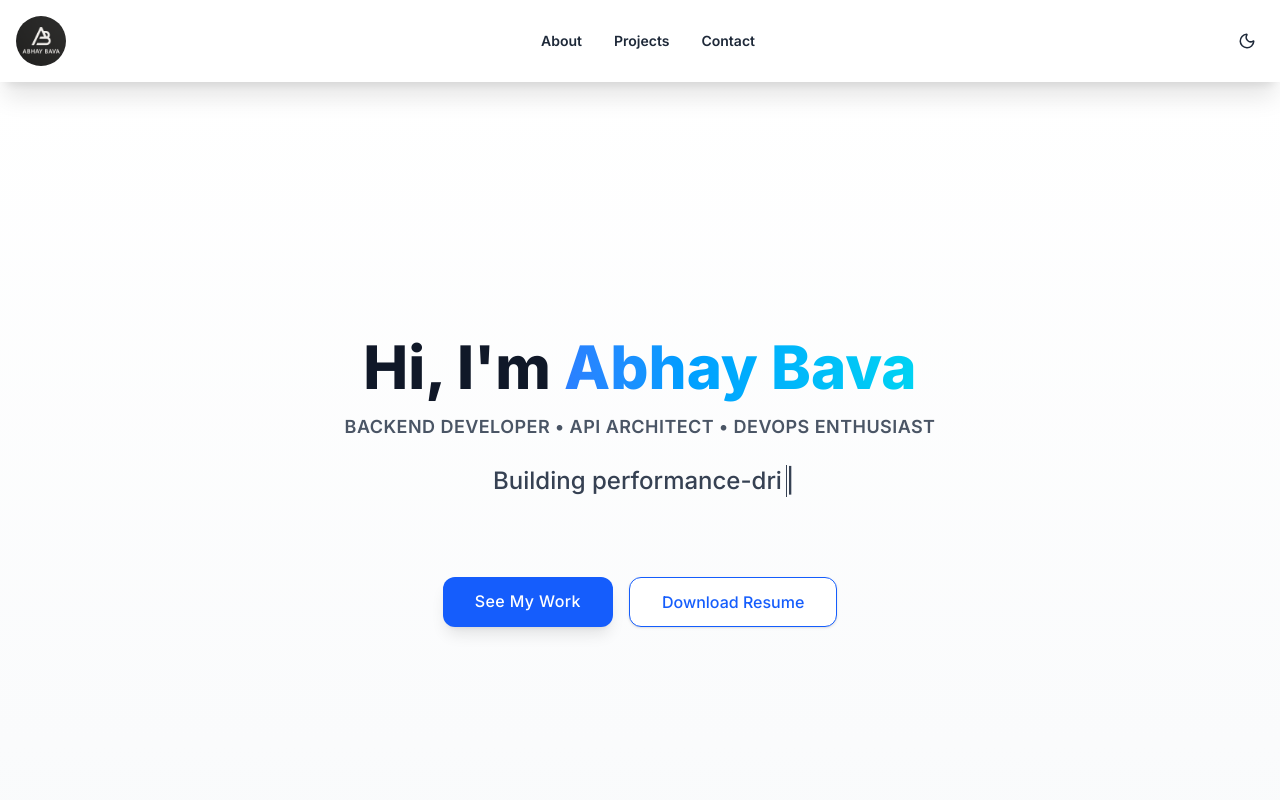
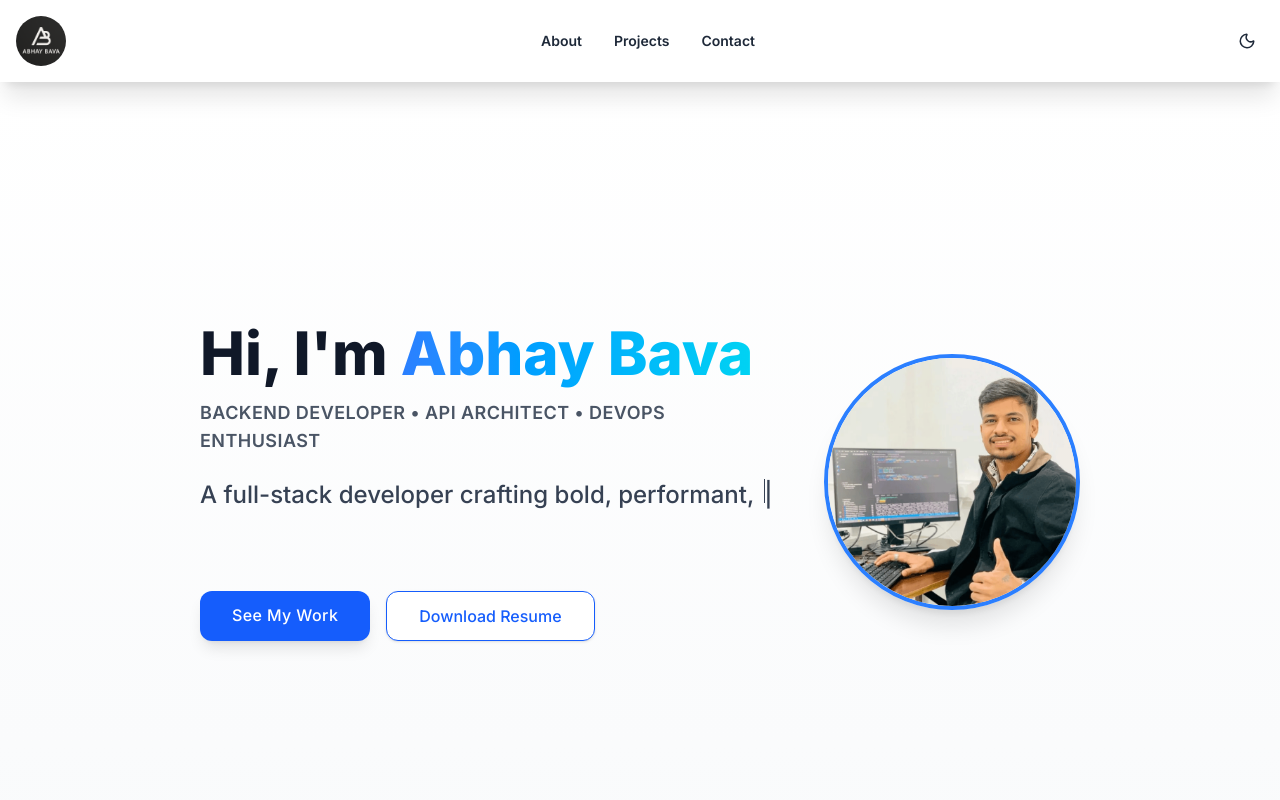
Before and after one commit to AbhayBava/portfolio, a Next.js app in the folder abhay-portfolio/: page / in a window 1280 px wide. Shown: the top 800 px of the page. Built offline with nearby package versions, Linux system fonts and the light colour scheme.

Commit message:
adding a image strcture

```diff
--- a/abhay-portfolio/src/app/components/Hero.tsx
+++ b/abhay-portfolio/src/app/components/Hero.tsx
@@ -2,11 +2,12 @@
 import { useEffect, useRef, useState } from "react";
 import { motion, useAnimation, useInView } from "framer-motion";
 
+// Typewriter loop phrases
 const phrases = [
-  "Designing secure and scalable APIs.",
-  "Building performance-driven backend systems.",
-  "Crafting developer-first architecture.",
-  "Solving complex business logic with clean code.",
+  "A full-stack developer crafting bold, performant, and scalable apps.",
+  "Focused on clean code and creative solutions.",
+  "Building modern products with precision and care.",
+  "Turning ideas into beautiful user experiences.",
 ];
 
 export default function Hero() {
@@ -19,9 +20,8 @@
   const [deleting, setDeleting] = useState(false);
 
   useEffect(() => {
-    if (inView) {
+    if (!inView) return;
     controls.start("visible");
-    }
   }, [inView, controls]);
 
   useEffect(() => {
@@ -36,7 +36,7 @@
       timeout = setTimeout(() => setDeleting(true), 1200);
     } else if (deleting && text.length === 0) {
       setDeleting(false);
-      setIndex((prev) => (prev + 1) % phrases.length);
+      setIndex(prev => (prev + 1) % phrases.length);
     }
 
     return () => clearTimeout(timeout);
@@ -83,9 +83,10 @@
         variants={containerVariants}
         initial="hidden"
         animate={controls}
-        className="flex flex-col items-center justify-center"
+        className="flex flex-col-reverse lg:flex-row items-center justify-center gap-12"
       >
-        {/* Name */}
+        {/* Left Section - Text */}
+        <div className="text-center lg:text-left max-w-xl">
           <motion.h1
             className="text-5xl sm:text-6xl font-extrabold text-gray-900 dark:text-white"
             variants={heroVariants}
@@ -96,15 +97,13 @@
             </span>
           </motion.h1>
 
-        {/* Title */}
           <motion.p
+            variants={heroVariants}
             className="mt-4 text-md sm:text-lg text-gray-600 dark:text-gray-400 tracking-wide uppercase font-semibold"
-          variants={heroVariants}
           >
             Backend Developer • API Architect • DevOps Enthusiast
           </motion.p>
 
-        {/* Typewriter Animation */}
           <motion.p
             className="mt-6 max-w-2xl text-xl sm:text-2xl text-gray-700 dark:text-gray-300 font-medium min-h-[72px]"
             variants={heroVariants}
@@ -113,8 +112,7 @@
             <span className="blinking-cursor">|</span>
           </motion.p>
 
-        {/* CTA Buttons */}
-        <div className="flex flex-col sm:flex-row gap-4 mt-10">
+          <div className="flex flex-col sm:flex-row gap-4 mt-10 justify-center lg:justify-start">
             <motion.a
               href="#projects"
               variants={heroVariants}
@@ -132,14 +130,28 @@
               Download Resume
             </motion.a>
           </div>
+        </div>
+
+        {/* Right Section - Image */}
+        <motion.div
+          variants={heroVariants}
+          className="w-52 h-52 sm:w-64 sm:h-64 rounded-full overflow-hidden border-4 border-blue-500 shadow-xl hover:scale-105 transition duration-500"
+        >
+          <img
+            src="/images/AbhayBava.png"
+            alt="Abhay Bava"
+            className="w-full h-full object-cover"
+          />
+        </motion.div>
       </motion.div>
 
-      {/* Cursor CSS */}
+      {/* Cursor blinking style */}
       <style>{`
         .blinking-cursor {
           display: inline-block;
           margin-left: 4px;
           width: 1px;
+          height: 1.5rem;
           background-color: currentColor;
           animation: blink 1s step-start infinite;
         }
```
Also changed, not shown: abhay-portfolio/public/images/AbhayBava.png (added). Lines whose indentation alone changed are shown as unchanged.
